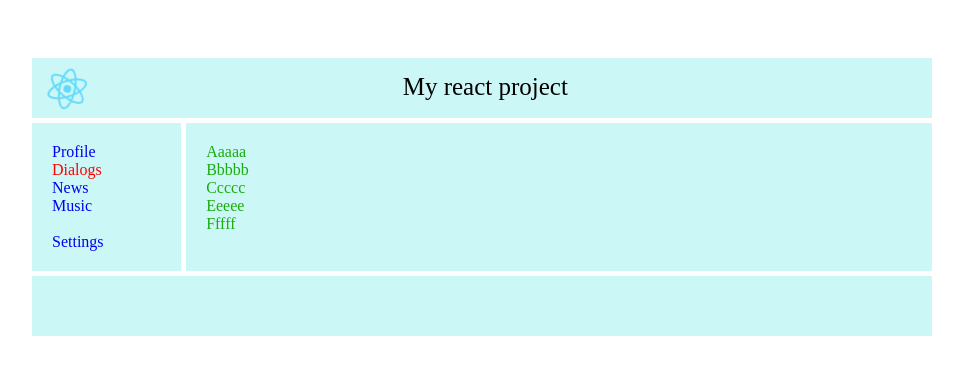
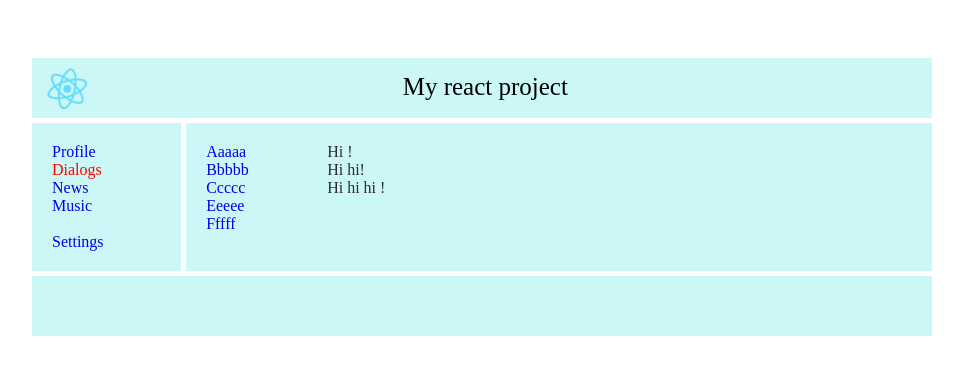
Before and after one commit to Viktor9Ivanov/my-react-project, a React (Create React App) app: page /dialogs in a window 1280 px wide. Shown: the top 374 px of the page, without its empty margins (158-1121 px from the left). Built offline with nearby package versions, Linux system fonts and the light colour scheme.

Commit message:
commit 20201229

```diff
--- a/src/App.css
+++ b/src/App.css
@@ -4,10 +4,7 @@
   margin: 0 auto;
 
   display: grid;
-  grid-template-areas:
-    "h h"
-    "n c"
-    "f f";
+  grid-template-areas:'h h' 'n c' 'f f';
   grid-template-rows: 60px 1fr;
   grid-template-columns: 2fr 10fr;
   gap: 5px;
--- a/src/components/Dialogs/Dialogs.jsx
+++ b/src/components/Dialogs/Dialogs.jsx
@@ -1,28 +1,38 @@
 import React from 'react'
 import { NavLink } from 'react-router-dom'
-import stl from './Dialogs.module.css'
+import style from './Dialogs.module.css'
 
+const Message = (props) => {
+    return <div className={style.message}>{props.message}</div>
+}
 
 const Dialogs = () => {
     const name = {
-        Aaaaa: '/dialogsLink',
-        Bbbbb: '/bbbbb',
-        Ccccc: '/ccccc',
-        Eeeee: '/eeeee',
-        Fffff: '/fffff'
+        Aaaaa: '/dialogs/1',
+        Bbbbb: '/dialogs/2',
+        Ccccc: '/dialogs/3',
+        Eeeee: '/dialogs/4',
+        Fffff: '/dialogs/5'
     }
     return (
-        <div className={stl.divColor}>
+        <div className={style.div}>
+            <div>
                 {Object.keys(name).map(elem => {
                     return (
-								<div key={elem} className= {stl.text}>
-									<NavLink to={name[elem]} activeClassName={stl.color}>
+                        <div key={elem} className={style.text}>
+                            <NavLink to={name[elem]}
+                                activeClassName={style.activeLink}>
                                 {elem}
                             </NavLink>
                         </div>
                     )
                 })}
-
+            </div>
+            <div>
+                <Message message='Hi !' />
+                <Message message='Hi hi!' />
+                <Message message='Hi hi hi !' />
+            </div>
         </div>
     );
 }
--- a/src/components/Dialogs/Dialogs.module.css
+++ b/src/components/Dialogs/Dialogs.module.css
@@ -1,11 +1,15 @@
-.divColor {
-  margin-left: 20px;
-  margin-top: 20px;
+.div {
+  display: grid;
+  grid-template-columns:2fr 10fr ;
+  padding-left: 20px;
+  padding-top: 20px;
 }
 .text a {
   text-decoration: none;
-  color: rgb(26, 173, 13);
 }
-.color {
+.activeLink{
   color: red;
 }
+.message{
+  color: rgb(46, 43, 43);
+}
--- a/src/components/Dialogs/DialogsLink.jsx
+++ b/src/components/Dialogs/DialogsLink.jsx
@@ -3,7 +3,7 @@ import stl from './Dialogs.module.css'
 
 const DialogsLink = () => {
     return (
-        <div className={stl.divColor}>
+        <div className={stl.div}>
             Dialogs
         </div>
     );
```
Also changed, not shown: src/components/Profile/ProfileInfo/ProfileInfo.jsx (added), src/components/Profile/ProfileInfo/ProfileInfo.module.css (added). Lines whose indentation alone changed are shown as unchanged.
